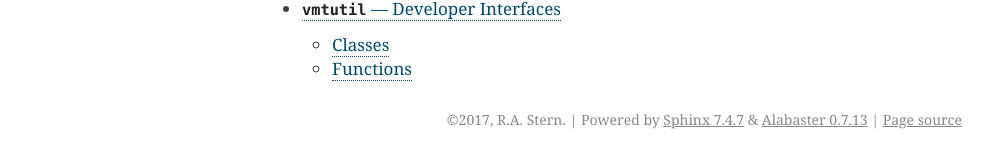
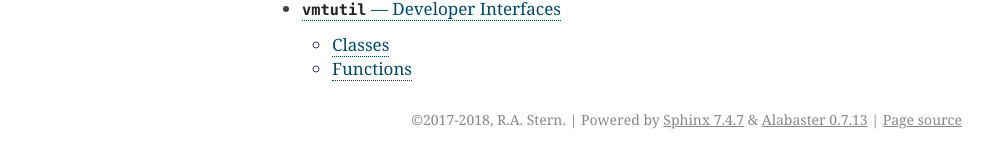
Before and after one commit to rastern/vmt-util, a Sphinx documentation site: the page built from docs/source/index.rst, in a window 1280 px wide. Shown: the part 401-569 px from the top of the page, without its empty margins (148-1140 px from the left). Built offline with Sphinx 7.4.7, drawn with Linux system fonts in a browser that asks for light colours; part of the change alters nothing that is shown.

```diff
--- a/docs/source/conf.py
+++ b/docs/source/conf.py
@@ -37,6 +37,20 @@ extensions = ['sphinx.ext.autodoc',
     'sphinx.ext.napoleon'
 ]
 
+# Napoleon settings
+napoleon_google_docstring = True
+napoleon_numpy_docstring = False
+napoleon_include_init_with_doc = False
+napoleon_include_private_with_doc = False
+napoleon_include_special_with_doc = False
+napoleon_use_admonition_for_examples = False
+napoleon_use_admonition_for_notes = True
+napoleon_use_admonition_for_references = False
+napoleon_use_ivar = False
+napoleon_use_param = True
+napoleon_use_rtype = True
+napoleon_use_keyword = True
+
 # Add any paths that contain templates here, relative to this directory.
 templates_path = ['_templates']
 
@@ -51,7 +65,7 @@ master_doc = 'index'
 
 # General information about the project.
 project = u'vmt-util'
-copyright = u'2017, R.A. Stern'
+copyright = u'2017-2018, R.A. Stern'
 author = u'R.A. Stern'
 
 # The version info for the project you're documenting, acts as replacement for
```
